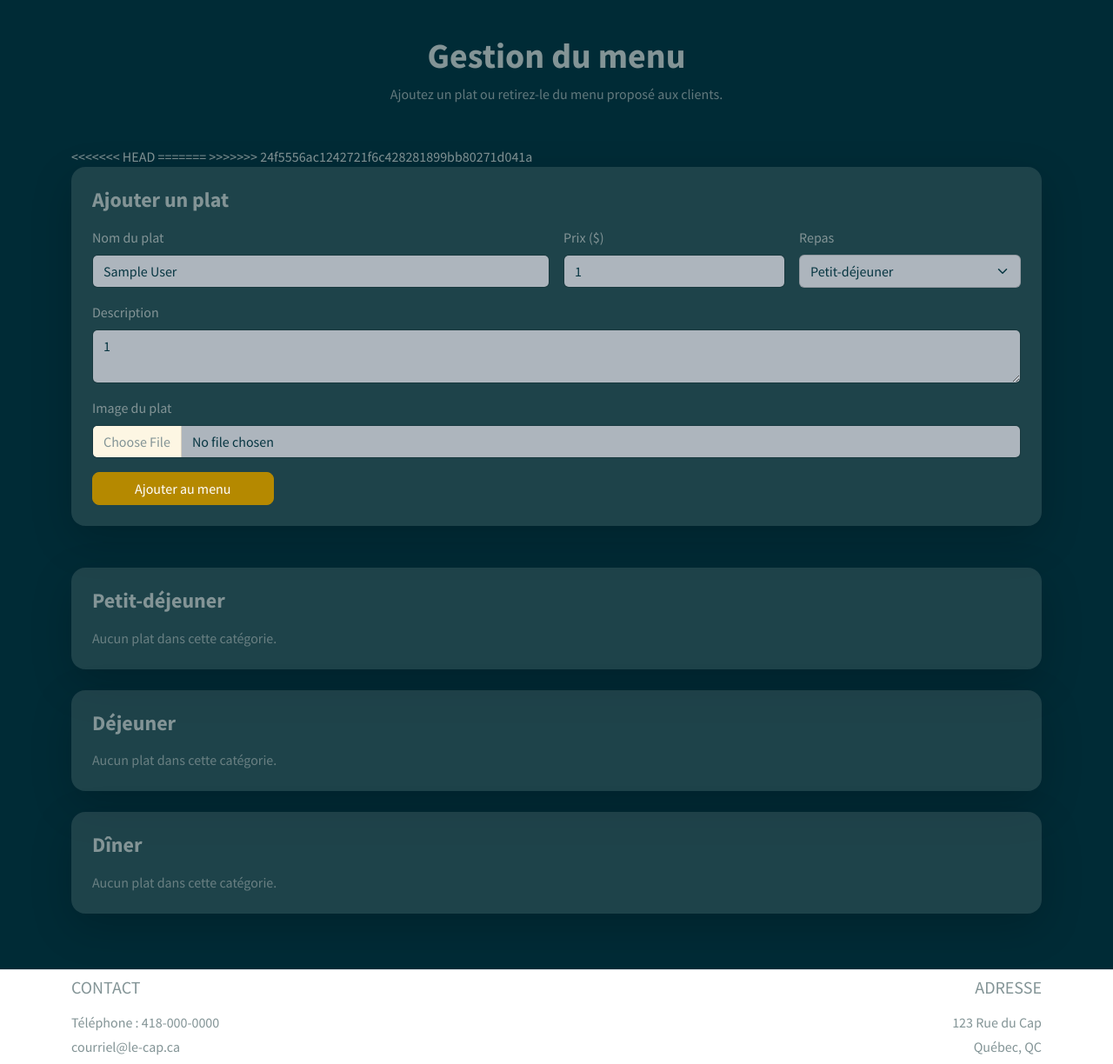
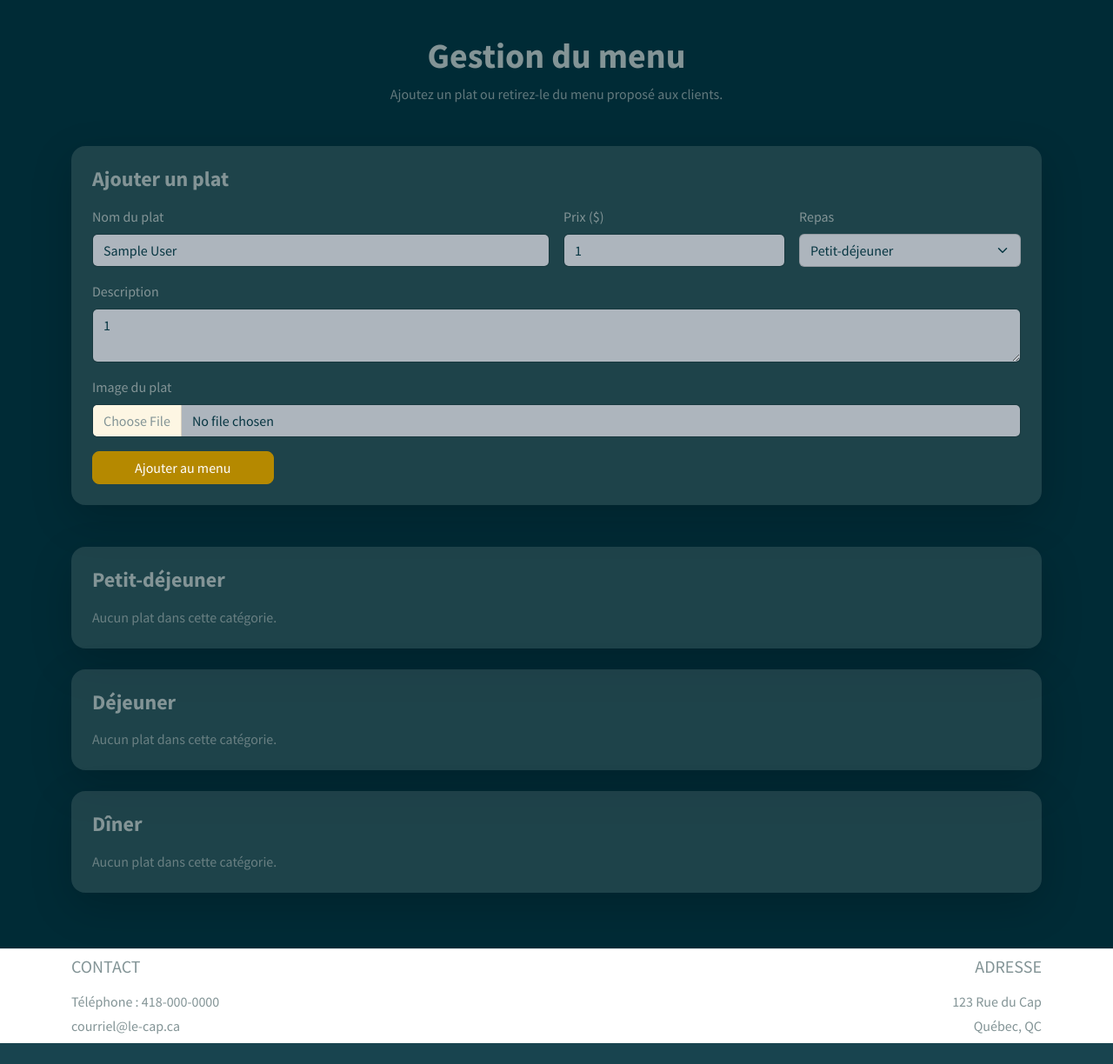
Before and after one commit to JosianeManzi/Le-Cap, a Flask app: page /restauration/admin in a window 1280 px wide. Shown: the part 90-1314 px from the top of the page at 87% size. After the commit the page ends 1290 px from the top, so only its background shows below. Run offline with Flask 3, Linux system fonts and the light colour scheme; the visitor is signed in with stand-in values (Sample User, id 1); data that the repository does not hold is empty; some libraries are stand-ins or nearby versions.

Commit message:
Ajout image

```diff
--- a/templates/restauration/admin_menu.jinja
+++ b/templates/restauration/admin_menu.jinja
@@ -10,17 +10,11 @@
         <p class="text-muted">Ajoutez un plat ou retirez-le du menu proposé aux clients.</p>
     </div>
 
-<<<<<<< HEAD
-   {% for niveau, message in get_flashed_messages(with_categories=true) %}
-<div class="alert alert-{{ niveau }}">{{ message }}</div>
-{% endfor %}
-=======
     {% with messages = get_flashed_messages(with_categories=true) %}
     {% for niveau, message in messages %}
     <div class="alert alert-{{ niveau }}">{{ message }}</div>
     {% endfor %}
     {% endwith %}
->>>>>>> 24f5556ac1242721f6c428281899bb80271d041a
 
     <div class="card border-0 shadow-lg rounded-4 mb-5">
         <div class="card-body p-4">
```
Also changed, not shown: static/img/0142df80_luxury5.png (added).
